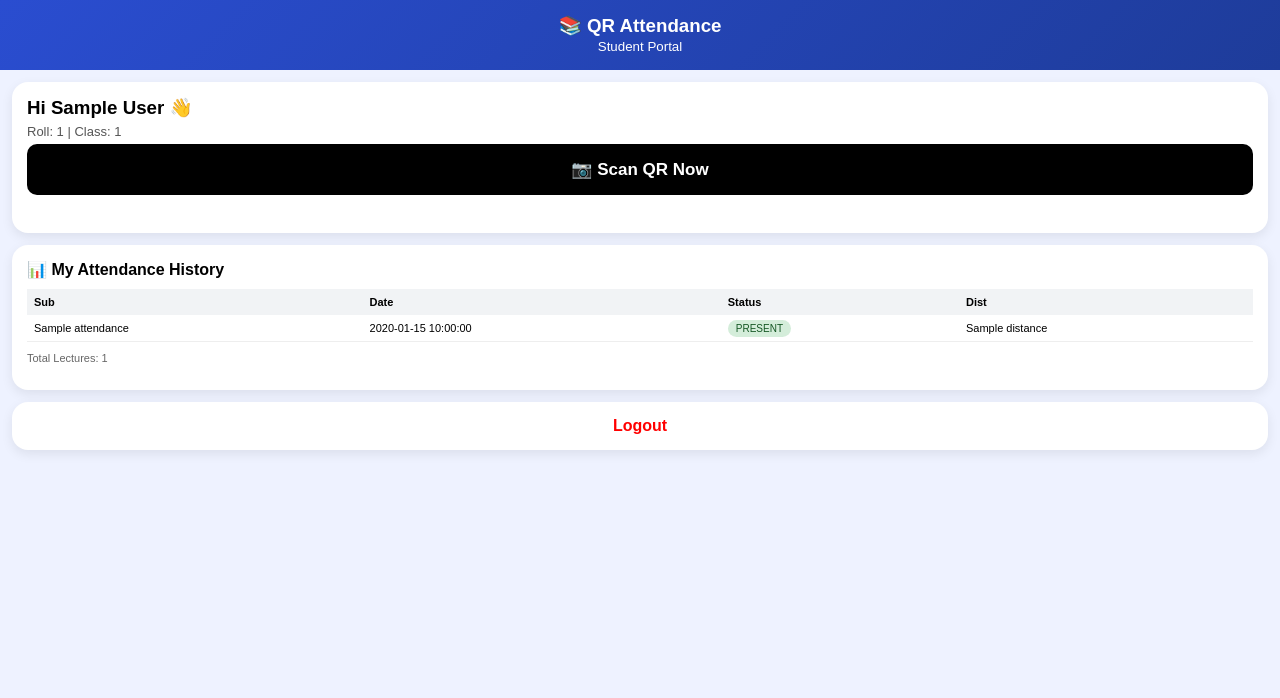
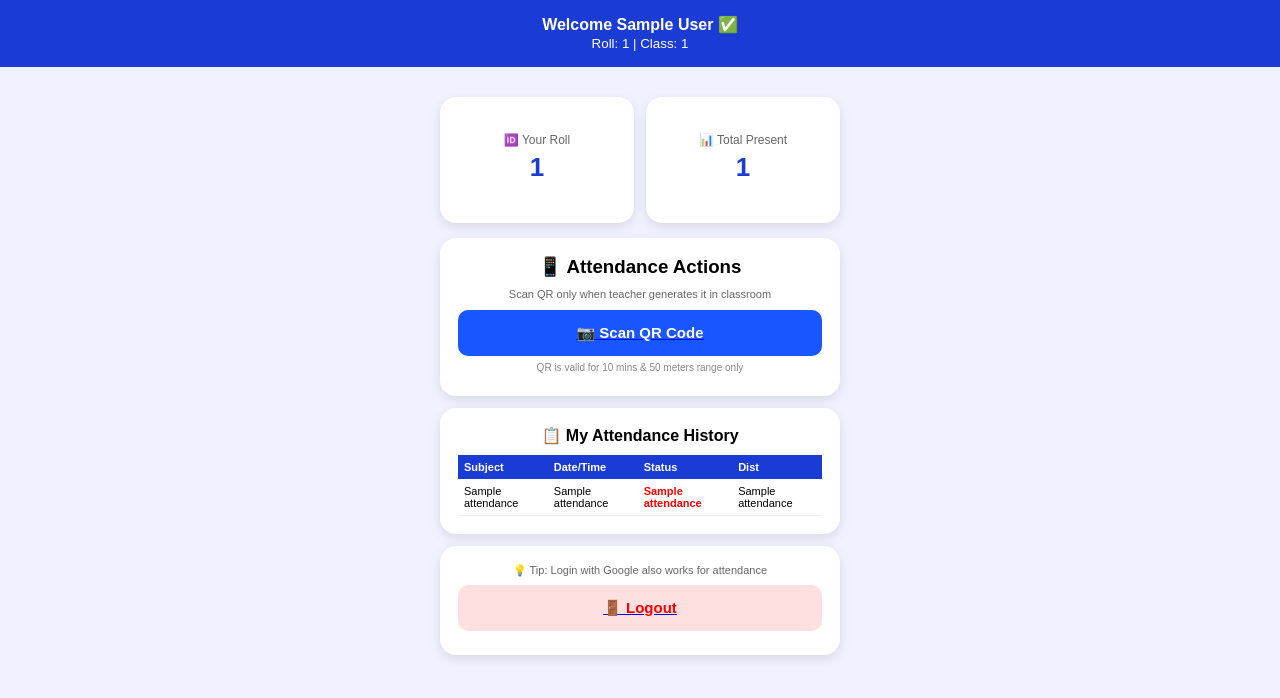
Before and after one commit to 309swara-crypto/qr-attendance, a Flask app: page /student in a window 1280 px wide. Shown: the top 698 px of the page. Run offline with Flask 3, Linux system fonts and the light colour scheme; the visitor is signed in with stand-in values (Sample User, id 1); a database or web service that is not in the repository returns one stand-in record (values such as "Sample title"); some libraries are stand-ins or nearby versions.

Commit message:
Update student_dashboard.html

```diff
--- a/templates/student_dashboard.html
+++ b/templates/student_dashboard.html
@@ -2,62 +2,68 @@
 <html><head><meta name="viewport" content="width=device-width, initial-scale=1">
 <title>Student Dashboard</title>
 <style>
-body{margin:0;font-family:Arial;background:#eef2ff}
-.top{background:linear-gradient(135deg,#2a4dd0,#1e3c9a);color:white;padding:15px;text-align:center}
-.card{background:white;margin:12px;border-radius:16px;padding:15px;box-shadow:0 4px 12px rgba(0,0,0,.08)}
-.btn-scan{width:100%;padding:15px;background:#000;color:white;border:none;border-radius:10px;font-size:17px;font-weight:bold}
-table{width:100%;border-collapse:collapse;margin-top:10px;font-size:11px}
-th{background:#f1f3f5;padding:7px;text-align:left} td{padding:7px;border-bottom:1px solid #eee}
-.present{background:#d4edda;color:#155724;padding:3px 8px;border-radius:12px;font-size:10px}
-.absent{background:#f8d7da;color:#721c24;padding:3px 8px;border-radius:12px;font-size:10px}
-#reader{margin-top:12px;border-radius:12px;overflow:hidden}
+body{font-family:Arial;background:#f0f3ff;margin:0;padding:0}
+.header{background:#1a3cd4;color:white;padding:15px;text-align:center}
+.container{padding:15px;max-width:400px;margin:auto}
+.card{background:white;border-radius:16px;padding:18px;margin:12px 0;box-shadow:0 4px 12px rgba(0,0,0,.1);text-align:center}
+.square-grid{display:grid;grid-template-columns:1fr 1fr;gap:12px;margin:15px 0}
+.square{background:white;border-radius:16px;padding:18px;text-align:center;box-shadow:0 4px 12px rgba(0,0,0,.1);height:90px;display:flex;flex-direction:column;justify-content:center}
+.square h2{margin:5px 0;font-size:26px;color:#1a3cd4}
+.square p{margin:0;font-size:12px;color:#666}
+.btn{width:100%;padding:14px;border:none;border-radius:10px;font-weight:bold;font-size:15px;cursor:pointer;margin:6px 0;display:block;text-decoration:none;text-align:center;box-sizing:border-box}
+.blue{background:#1a56ff;color:white}
+.green{background:#12a150;color:white}
+.dark{background:#222;color:white}
+.orange{background:#ff6a00;color:white}
+table{width:100%;border-collapse:collapse;font-size:11px;margin-top:10px}
+th{background:#1a3cd4;color:white;padding:6px}
+td{padding:6px;border-bottom:1px solid #eee}
+.present{color:green;font-weight:bold}
+.absent{color:red;font-weight:bold}
 </style></head>
 <body>
-<div class="top"><h3 style="margin:0">📚 QR Attendance</h3><small>Student Portal</small></div>
+<div class="header">
+<b>Welcome {{name}} ✅</b><br>
+<small>Roll: {{roll}} | Class: {{class_name}}</small>
+</div>
 
-<div class="card">
-<h3 style="margin:0">Hi {{name}} 👋</h3>
-<p style="margin:5px 0;color:#555;font-size:13px">Roll: {{roll}} | Class: {{class_name}}</p>
-<button class="btn-scan" onclick="startScan()">📷 Scan QR Now</button>
-<div id="reader" style="width:100%"></div>
-<p id="loc" style="font-size:11px;color:green;text-align:center;margin-top:8px"></p>
+<div class="container">
+
+<div class="square-grid">
+<div class="square"><p>🆔 Your Roll</p><h2>{{roll}}</h2></div>
+<div class="square"><p>📊 Total Present</p><h2>{{attendance|length}}</h2></div>
 </div>
 
 <div class="card">
-<h4 style="margin:0 0 5px 0">📊 My Attendance History</h4>
+<h3 style="margin:0 0 10px 0">📱 Attendance Actions</h3>
+<p style="font-size:11px;color:#666;margin:0 0 10px 0">Scan QR only when teacher generates it in classroom</p>
+<a href="/login"><button class="btn blue">📷 Scan QR Code</button></a>
+<p style="font-size:10px;color:#888;margin:5px 0">QR is valid for 10 mins & 50 meters range only</p>
+</div>
+
+<div class="card" style="text-align:left">
+<h4 style="margin:0 0 10px 0;text-align:center">📋 My Attendance History</h4>
+{% if attendance %}
 <table>
-<tr><th>Sub</th><th>Date</th><th>Status</th><th>Dist</th></tr>
+<tr><th>Subject</th><th>Date/Time</th><th>Status</th><th>Dist</th></tr>
 {% for a in attendance %}
 <tr>
-<td>{{a.subject}}</td>
-<td>{{a.time}}</td>
-<td><span class="{% if a.status=='PRESENT' %}present{% else %}absent{% endif %}">{{a.status}}</span></td>
-<td>{{a.distance}}</td>
+<td>{{a[3]}}</td>
+<td>{{a[4]}}</td>
+<td class="{% if a[5]=='PRESENT' %}present{% else %}absent{% endif %}">{{a[5]}}</td>
+<td>{{a[6]}}</td>
 </tr>
-{% else %}
-<tr><td colspan=4 style="text-align:center;color:#999;padding:15px">No attendance yet.<br>Scan QR first!</td></tr>
 {% endfor %}
 </table>
-<p style="font-size:11px;color:#666;margin-top:10px">Total Lectures: {{attendance|length}}</p>
+{% else %}
+<p style="text-align:center;color:#999;font-size:12px">No attendance yet — Scan first QR</p>
+{% endif %}
 </div>
 
-<div class="card" style="text-align:center">
-<a href="/logout" style="color:red;text-decoration:none;font-weight:bold">Logout</a>
+<div class="card">
+<p style="font-size:11px;color:#666;margin:0 0 8px 0">💡 Tip: Login with Google also works for attendance</p>
+<a href="/logout"><button class="btn" style="background:#ffe0e0;color:red">🚪 Logout</button></a>
 </div>
 
-<script src="https://unpkg.com/html5-qrcode@2.3.8/html5-qrcode.min.js"></script>
-<script>
-var lat=18.5204, lon=73.8567;
-navigator.geolocation.getCurrentPosition(p=>{
- lat=p.coords.latitude; lon=p.coords.longitude;
- document.getElementById('loc').innerHTML="📍 Location: "+lat.toFixed(4)+","+lon.toFixed(4);
-}, err=>{document.getElementById('loc').innerHTML="⚠️ Allow location for GPS check";});
-
-function startScan(){
- var qr = new Html5Qrcode("reader");
- qr.start({facingMode:"environment"}, {fps:10, qrbox:{width:250,height:250}},
- (text)=>{ window.location.href=text; },
- (err)=>{}).catch(e=>{alert("Camera error: "+e);});
-}
-</script>
+</div>
 </body></html>
```
